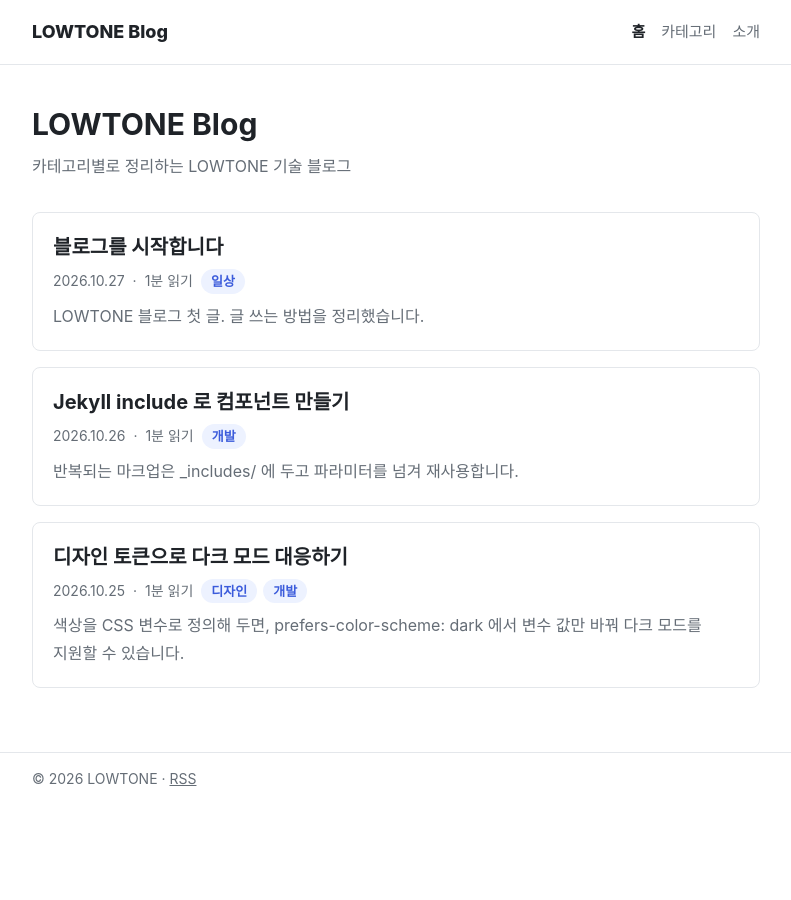
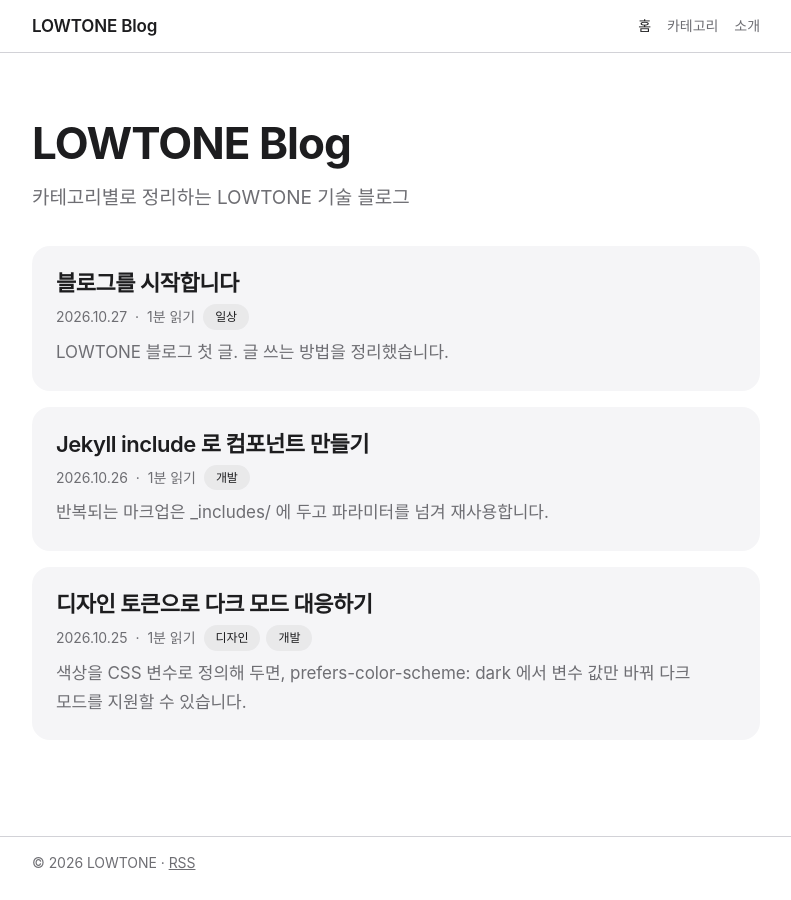
Before and after one commit to lowtone-inc/lowtone-blog-category, a Jekyll site: the page built from index.html, in a window 1280 px wide. Shown: the whole page, without its empty margins (244-1035 px from the left). Built offline with Jekyll 4.4.1, drawn with Linux system fonts in a browser that asks for light colours; some web fonts are replaced; the list of posts is cut into pages by our own code.

Commit message:
Restyle with Apple-inspired neutral palette
- Neutral tokens (#f5f5f7 surface, #1d1d1f text, #0071e3 accent) with true-black dark mode
- Sticky frosted-glass header, borderless rounded cards with hover lift
- Tight-tracked display headings via new display mixin; glass mixin for blur surfaces
- SF Pro system font stack with Pretendard fallback for non-Apple devices

Co-Authored-By: Claude Opus 5.5 <noreply@anthropic.com>
Claude-Session: https://claude.ai/code/session_01SsgCiK1ZBHBcqwgYet3qch

```diff
--- a/_includes/head.html
+++ b/_includes/head.html
@@ -3,4 +3,5 @@
 <meta name="color-scheme" content="light dark">
 {% seo %}
 {% feed_meta %}
+<link rel="stylesheet" href="https://cdn.jsdelivr.net/gh/orioncactus/pretendard@v1.3.9/dist/web/variable/pretendardvariable-dynamic-subset.min.css">
 <link rel="stylesheet" href="{{ '/assets/css/main.css' | relative_url }}">
--- a/_sass/_base.scss
+++ b/_sass/_base.scss
@@ -8,8 +8,9 @@ body {
   background: var(--color-bg);
   color: var(--color-text);
   font-family: $font-sans;
-  font-size: 16px;
-  line-height: 1.75;
+  font-size: 17px;
+  line-height: 1.7;
+  letter-spacing: -0.003em;
   word-break: keep-all;
   -webkit-font-smoothing: antialiased;
 }
--- a/_sass/_components.scss
+++ b/_sass/_components.scss
@@ -4,7 +4,7 @@
 // ---------- 카테고리 ----------
 .category-badge {
   @include pill;
-  &:hover { background: var(--color-accent); color: var(--color-bg); }
+  &:hover { background: var(--color-accent); color: var(--color-on-accent); }
 
   &__count {
     font-weight: 500;
@@ -43,9 +43,8 @@
   @include card;
 
   &__title {
+    @include display(1.375rem, 600);
     margin: 0 0 $space;
-    font-size: 1.25rem;
-    line-height: 1.4;
     a { @include link-reset; }
   }
 
@@ -71,7 +70,7 @@
   gap: $space * 2;
   margin-top: $space * 4;
 
-  &__link { @include link-reset; font-weight: 600; }
+  &__link { @include link-reset; color: var(--color-accent); }
   &__status { color: var(--color-muted); }
 }
 
@@ -82,7 +81,8 @@
     padding-bottom: $space * 3;
     border-bottom: 1px solid var(--color-border);
   }
-  &__title { margin: 0 0 $space * 1.5; font-size: 2rem; line-height: 1.3; }
+  &__title { @include display(2.5rem); margin: 0 0 $space * 2; }
+  @include mobile { &__title { font-size: 1.875rem; } }
 }
 
 .post-nav {
@@ -104,11 +104,15 @@
 // ---------- 본문 ----------
 .prose {
   h2, h3, h4 { margin: 2em 0 0.75em; line-height: 1.4; }
+  h2, h3, h4 { letter-spacing: -0.015em; }
+  a { text-decoration: none; &:hover { text-decoration: underline; } }
   blockquote {
     margin: 1.5em 0;
-    padding: 0 $space * 2;
-    border-left: 4px solid var(--color-border);
+    padding: $space * 2 $space * 2.5;
+    border-radius: $radius-sm;
+    background: var(--color-surface);
     color: var(--color-muted);
+    p { margin: 0; }
   }
   code {
     padding: 0.15em 0.4em;
@@ -119,8 +123,8 @@
   }
   pre {
     overflow-x: auto;
-    padding: $space * 2;
-    border-radius: $radius;
+    padding: $space * 2.5;
+    border-radius: $radius-sm;
     background: var(--color-surface);
     code { padding: 0; background: none; }
   }
--- a/_sass/_layout.scss
+++ b/_sass/_layout.scss
@@ -2,6 +2,10 @@
 @use "mixins" as *;
 
 .site-header {
+  @include glass;
+  position: sticky;
+  top: 0;
+  z-index: 10;
   border-bottom: 1px solid var(--color-border);
 
   &__inner {
@@ -9,13 +13,14 @@
     align-items: center;
     justify-content: space-between;
     gap: $space * 2;
-    min-height: 64px;
+    min-height: 52px;
   }
 
   &__title {
     @include link-reset;
-    font-weight: 800;
-    font-size: 1.125rem;
+    font-weight: 600;
+    font-size: 1.0625rem;
+    letter-spacing: -0.01em;
   }
 }
 
@@ -26,12 +31,12 @@
   &__link {
     @include link-reset;
     color: var(--color-muted);
-    font-size: 0.9375rem;
-    &.is-active { color: var(--color-text); font-weight: 700; }
+    font-size: 0.875rem;
+    &.is-active { color: var(--color-text); }
   }
 }
 
-.site-main { padding-top: $space * 5; padding-bottom: $space * 8; }
+.site-main { padding-top: $space * 8; padding-bottom: $space * 12; }
 
 .site-footer {
   border-top: 1px solid var(--color-border);
@@ -43,6 +48,10 @@
 .page-header {
   margin-bottom: $space * 4;
 
-  &__title { margin: 0 0 $space; font-size: 1.875rem; line-height: 1.3; }
-  &__desc { margin: 0; color: var(--color-muted); }
+  &__title { @include display(2.75rem); margin: 0 0 $space * 1.5; }
+  &__desc { margin: 0; color: var(--color-muted); font-size: 1.1875rem; }
+
+  @include mobile {
+    &__title { font-size: 2rem; }
+  }
 }
--- a/_sass/_mixins.scss
+++ b/_sass/_mixins.scss
@@ -8,28 +8,49 @@
 @mixin link-reset($hover-color: var(--color-accent)) {
   color: inherit;
   text-decoration: none;
+  transition: color 0.2s $ease;
   &:hover { color: $hover-color; }
 }
 
-@mixin pill($bg: var(--color-accent-soft), $fg: var(--color-accent)) {
+// 큰 제목: 자간을 좁혀 단단한 인상
+@mixin display($size, $weight: 700) {
+  font-family: $font-display;
+  font-size: $size;
+  font-weight: $weight;
+  line-height: 1.2;
+  letter-spacing: -0.022em;
+}
+
+@mixin pill($bg: var(--color-pill-bg), $fg: var(--color-text)) {
   display: inline-flex;
   align-items: center;
   gap: $space * 0.5;
-  padding: 2px $space * 1.25;
+  padding: 3px $space * 1.5;
   border-radius: 999px;
   background: $bg;
   color: $fg;
-  font-size: 0.8125rem;
-  font-weight: 600;
+  font-size: 0.75rem;
+  font-weight: 500;
   line-height: 1.6;
   text-decoration: none;
+  transition: background-color 0.2s $ease, color 0.2s $ease;
 }
 
+// 반투명 블러 배경 (헤더 등)
+@mixin glass {
+  background: var(--color-glass);
+  -webkit-backdrop-filter: saturate(180%) blur(20px);
+  backdrop-filter: saturate(180%) blur(20px);
+}
+
+// 테두리 없는 카드, 호버 시 살짝 떠오름
 @mixin card {
-  padding: $space * 2.5;
-  border: 1px solid var(--color-border);
+  padding: $space * 3;
   border-radius: $radius;
-  background: var(--color-bg);
-  transition: border-color 0.15s ease;
-  &:hover { border-color: var(--color-accent); }
+  background: var(--color-surface);
+  transition: transform 0.3s $ease, box-shadow 0.3s $ease;
+  &:hover {
+    transform: translateY(-2px);
+    box-shadow: var(--shadow-raised);
+  }
 }
--- a/_sass/_tokens.scss
+++ b/_sass/_tokens.scss
@@ -1,29 +1,42 @@
-// 디자인 토큰: 색상은 CSS 변수로 두어 다크 모드에서 한 번에 교체
+// 디자인 토큰: Apple HIG 톤의 중립 팔레트
+// 색상은 CSS 변수로 두어 다크 모드에서 값만 교체
 :root {
   --color-bg: #ffffff;
-  --color-surface: #f6f7f9;
-  --color-text: #1f2328;
-  --color-muted: #656d76;
-  --color-border: #e4e7eb;
-  --color-accent: #3b5bdb;
-  --color-accent-soft: #edf2ff;
+  --color-surface: #f5f5f7;
+  --color-text: #1d1d1f;
+  --color-muted: #6e6e73;
+  --color-border: #d2d2d7;
+  --color-accent: #0071e3;
+  --color-accent-hover: #0077ed;
+  --color-on-accent: #ffffff;
+  --color-pill-bg: rgba(0, 0, 0, 0.05);
+  --color-glass: rgba(255, 255, 255, 0.72);
+  --shadow-raised: 0 4px 24px rgba(0, 0, 0, 0.08);
 }
 
 @media (prefers-color-scheme: dark) {
   :root {
-    --color-bg: #0f1115;
-    --color-surface: #171a21;
-    --color-text: #e6e8eb;
-    --color-muted: #9aa3ad;
-    --color-border: #2a2f38;
-    --color-accent: #91a7ff;
-    --color-accent-soft: #1c2440;
+    --color-bg: #000000;
+    --color-surface: #1d1d1f;
+    --color-text: #f5f5f7;
+    --color-muted: #a1a1a6;
+    --color-border: #424245;
+    --color-accent: #2997ff;
+    --color-accent-hover: #47a6ff;
+    --color-on-accent: #ffffff;
+    --color-pill-bg: rgba(255, 255, 255, 0.1);
+    --color-glass: rgba(22, 22, 23, 0.72);
+    --shadow-raised: 0 4px 24px rgba(0, 0, 0, 0.5);
   }
 }
 
-$font-sans: "Pretendard", -apple-system, BlinkMacSystemFont, "Apple SD Gothic Neo", "Noto Sans KR", sans-serif;
-$font-mono: ui-monospace, SFMono-Regular, Menlo, Consolas, monospace;
+// Apple 기기는 SF Pro, 그 외는 Pretendard 로 대체
+$font-sans: -apple-system, BlinkMacSystemFont, "SF Pro Text", "Apple SD Gothic Neo", "Pretendard Variable", Pretendard, "Noto Sans KR", "Helvetica Neue", sans-serif;
+$font-display: -apple-system, BlinkMacSystemFont, "SF Pro Display", "Apple SD Gothic Neo", "Pretendard Variable", Pretendard, sans-serif;
+$font-mono: "SF Mono", ui-monospace, Menlo, Consolas, monospace;
 $container-width: 760px;
-$radius: 8px;
+$radius: 18px;
+$radius-sm: 12px;
 $space: 8px;
 $bp-mobile: 600px;
+$ease: cubic-bezier(0.25, 0.1, 0.25, 1);
```
